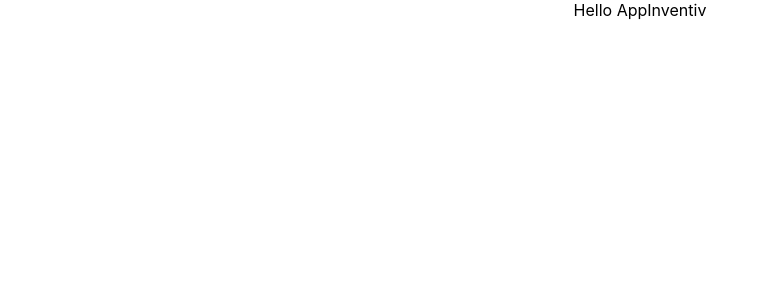
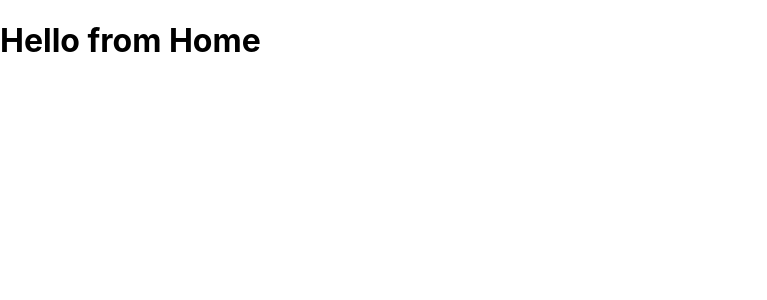
Before and after one commit to Shivansh-Appinventiv/ReactTraining, a React (Create React App) app: page / in a window 1280 px wide. Shown: the top 300 px of the page, without its empty margins (0-767 px from the left). Built offline with nearby package versions, Linux system fonts and the light colour scheme.

Commit message:
added home component

```diff
--- a/src/App.js
+++ b/src/App.js
@@ -1,12 +1,15 @@
-import logo from './logo.svg';
-import './App.css';
+import React from 'react';
+import Home from "./modules/home";
 
-function App() {
-  return (
-    <div className="App">
-      {"Hello AppInventiv"}
-    </div>
-  );
+
+class App extends React.Component{
+  render(){
+    return(
+      <div>
+        <Home/>
+      </div>
+    );
+  }
 }
 
 export default App;
--- /dev/null
+++ b/src/modules/home/index.js
@@ -0,0 +1,13 @@
+import React, { Component } from 'react';
+
+class Home extends Component {
+    render(){
+        return (
+            <div>
+                <h1>{"Hello from Home"}</h1>
+            </div>
+        );
+    }
+}
+
+export default Home;
```
